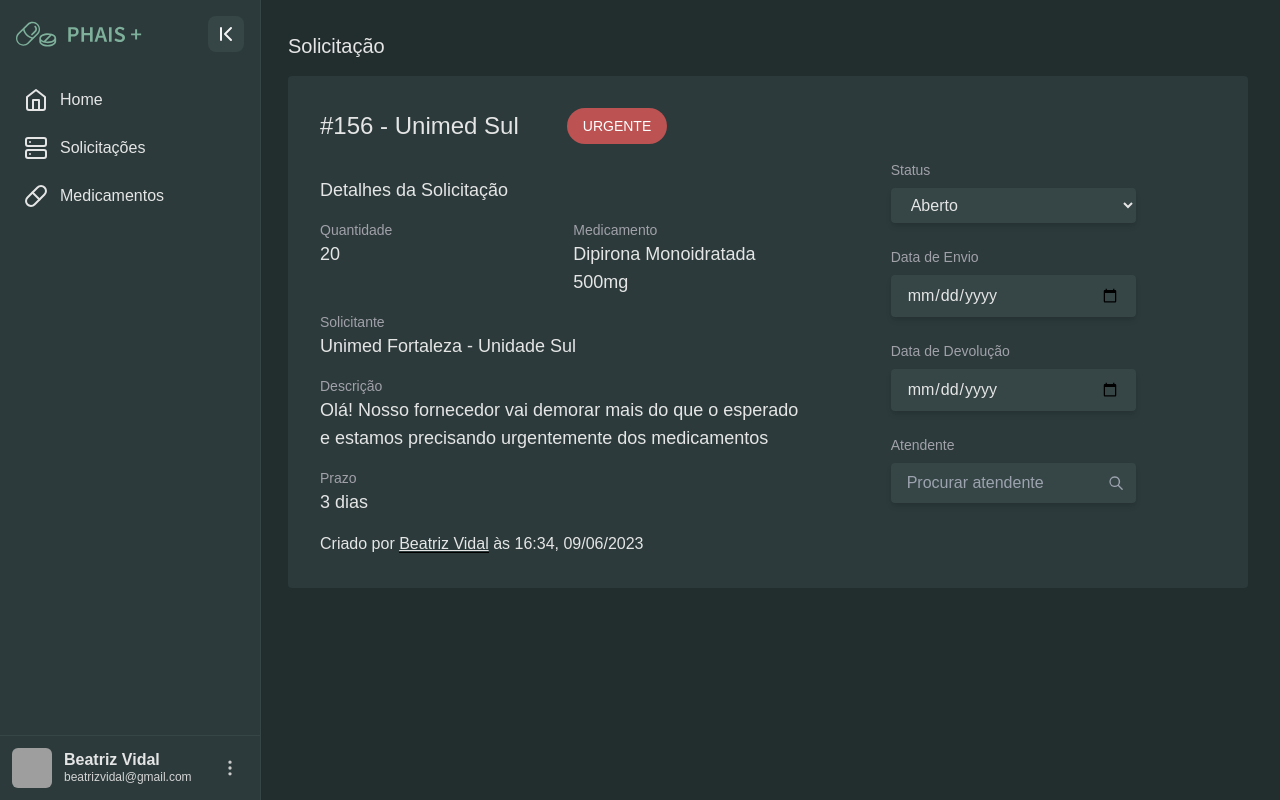
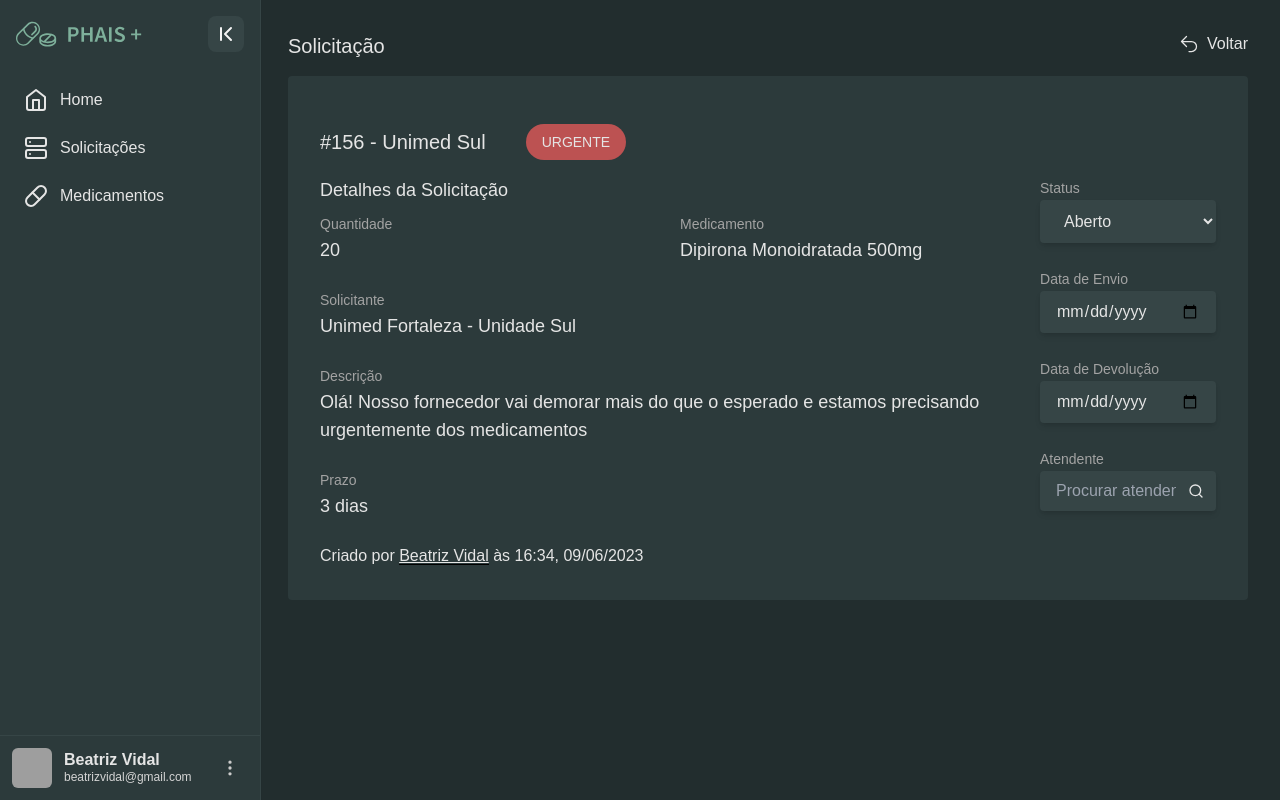
Before and after one commit to yagowb/phais-plus, a React (Vite) app in the folder client/: page /solicitacao-individual in a window 1280 px wide. Built offline with nearby package versions, Linux system fonts and the light colour scheme; grey boxes are pictures that could not be loaded.

Commit message:
:recycle: refactor: Refatorar tela de listagem de solicitações de troca de medicamento

```diff
--- a/client/src/components/Urgency/index.jsx
+++ b/client/src/components/Urgency/index.jsx
@@ -1,4 +1,3 @@
-
 const Urgency = ({ urgency }) => {
   const urgencyColors = {
     baixa: "bg-urgencyColor-green",
@@ -9,7 +8,9 @@
   const badgeColor = urgencyColors[urgency];
 
   return (
-    <span className={`inline-block py-2 px-4 rounded-full text-sm uppercase text-white ${badgeColor}`}>
+    <span
+      className={`inline-block py-2 px-4 rounded-full text-sm uppercase text-neutral-200 ${badgeColor}`}
+    >
       {urgency}
     </span>
   );
--- a/client/src/pages/SolicitacaoIndividual/index.jsx
+++ b/client/src/pages/SolicitacaoIndividual/index.jsx
@@ -1,100 +1,112 @@
+import { Search } from "lucide-react";
+
 import { detalhesSolicitacoes } from "../../mocks/detalhesSolicitacoes";
 import BaseLayout from "./../../components/BaseLayout";
+import { Back } from "../../components/Back";
 import Urgency from "../../components/Urgency";
-
-
 
 function SolicitacaoIndividual() {
   return (
     <BaseLayout pageName="Solicitação" backPath="/solicitacoes" style="p-8">
-      <div className="w-full flex items-center gap-4">
-        <p className="text-2xl mr-8">{detalhesSolicitacoes.cod + " - " + detalhesSolicitacoes.nome}</p>
-        <Urgency urgency={'urgente'} />
+      <Back to="/solicitacoes" position="right" />
+
+      <div className="w-full flex items-center gap-10 mb-3">
+        <p className="text-neutral-200 text-xl">
+          {detalhesSolicitacoes.cod + " - " + detalhesSolicitacoes.nome}
+        </p>
+        <Urgency urgency={"urgente"} />
       </div>
-      <div className="flex justify-between">
+      <div className="flex gap-4 justify-between">
+        <div className="w-4/5">
+          <h1 className="text-neutral-200 text-lg mb-2">
+            Detalhes da Solicitação
+          </h1>
 
-        <div className="w-4/5">
-
-          <div className="mt-4">
-            <p className="text-lg">Detalhes da Solicitação</p>
+          <div className="flex flex-col gap-6 mb-6">
+            <div className="grid grid-cols-1 sm:grid-cols-2 gap-4">
+              <div>
+                <label className="text-neutral-400 text-sm">Quantidade</label>
+                <p className="text-neutral-200 text-lg">
+                  {detalhesSolicitacoes.quantidade}
+                </p>
               </div>
-          <div className="grid grid-cols-1 sm:grid-cols-2 gap-4 mt-4">
-            <div className="flex flex-col">
-              <p className="text-neutral-main text-sm">Quantidade</p>
-              <p className="text-lg">{detalhesSolicitacoes.quantidade}</p>
-            </div>
-            <div className="flex flex-col">
-              <p className="text-neutral-main text-sm">Medicamento</p>
-              <p className="text-lg">{detalhesSolicitacoes.medicamento}</p>
+              <div>
+                <label className="text-neutral-400 text-sm">Medicamento</label>
+                <p className="text-neutral-200 text-lg">
+                  {detalhesSolicitacoes.medicamento}
+                </p>
               </div>
             </div>
 
-          <div className="mt-4">
-            <p className="text-neutral-main text-sm">Solicitante</p>
-            <p className="text-lg">{detalhesSolicitacoes.solicitante}</p>
+            <div>
+              <label className="text-neutral-400 text-sm">Solicitante</label>
+              <p className="text-neutral-200 text-lg">
+                {detalhesSolicitacoes.solicitante}
+              </p>
             </div>
 
-          <div className="mt-4">
-            <p className="text-neutral-main text-sm">Descrição</p>
-            <p className="text-lg">{detalhesSolicitacoes.descricao}</p>
+            <div>
+              <label className="text-neutral-400 text-sm">Descrição</label>
+              <p className="text-neutral-200 text-lg">
+                {detalhesSolicitacoes.descricao}
+              </p>
             </div>
 
-          <div className="mt-4">
-            <p className="text-neutral-main text-sm">Prazo</p>
-            <p className="text-lg">{detalhesSolicitacoes.prazo}</p>
+            <div>
+              <label className="text-neutral-400 text-sm">Prazo</label>
+              <p className="text-neutral-200 text-lg">
+                {detalhesSolicitacoes.prazo}
+              </p>
+            </div>
           </div>
 
-          <div className="mt-4">
           <p className="text-base">
-              Criado por{' '}
-              <u className="border-b border-black">Beatriz Vidal</u>
-              {' '}às {detalhesSolicitacoes.criadoData}
+            Criado por <u className="border-b border-black">Beatriz Vidal</u> às{" "}
+            {detalhesSolicitacoes.criadoData}
           </p>
-
-
+        </div>
+        <div className="w-1/5 flex flex-col gap-6">
+          <div>
+            <label className="text-neutral-400 text-sm">Status</label>
+            <select className="text-neutral-200 max-w-xs shadow-md cursor-pointer bg-bg-layer w-full px-5 py-3 rounded">
+              <option className="text-neutral-200 bg-bg-main" value="aberto">
+                Aberto
+              </option>
+              <option className="text-neutral-200 bg-bg-main" value="fechado">
+                Fechado
+              </option>
+            </select>
           </div>
 
-
-
-        </div>
-        <div className="w-2/5 ml-20 mr-20">
-          {/* Novo conteúdo, agora posicionado à direita */}
-          <div className="text-neutral-main text-sm">Status</div>
-          {/* ... (conteúdo relacionado ao status) ... */}
-          <select className="shadow-md inputLabel cursor-pointer mt-2 bg-bg-layer w-full px-4 py-2 rounded">
-            <option className="bg-bg-main text-grays-disabled" value="aberto">Aberto</option>
-            <option className="bg-bg-main text-grays-disabled" value="fechado">Fechado</option>
-          </select>
-
-          <div className="text-neutral-main text-sm mt-6">Data de Envio</div>
+          <div>
+            <label className="text-neutral-400 text-sm">Data de Envio</label>
             <input
               type="date"
-            className="shadow-md inputLabel cursor-pointer mt-2 bg-bg-layer w-full mt-2 rounded px-4 py-2"
+              className="text-neutral-200 shadow-md cursor-pointer bg-bg-layer w-full rounded px-4 py-2"
             />
-          <div className="text-neutral-main text-sm mt-6">Data de Devolução</div>
+          </div>
+
+          <div>
+            <label className="text-neutral-400 text-sm">
+              Data de Devolução
+            </label>
             <input
               type="date"
-            className="shadow-md inputLabel cursor-pointer mt-2 bg-bg-layer w-full mt-2 rounded px-4 py-2"
+              className="text-neutral-200 shadow-md cursor-pointer bg-bg-layer w-full rounded px-4 py-2"
             />
+          </div>
 
-          <div className="text-neutral-main text-sm mt-6 mb-2">Atendente</div>
+          <div>
+            <label className="text-neutral-400 text-sm">Atendente</label>
             <div className="relative">
               <input
                 type="text"
                 placeholder="Procurar atendente"
-              className="shadow-md bg-bg-layer rounded px-4 py-2 w-full"
+                className="shadow-md bg-bg-layer rounded ps-4 pe-10 py-2 w-full"
               />
-            <svg
-              className="absolute bg-bg-layer top-3 right-3 h-4 w-4 fill-current text-gray-400"
-              viewBox="0 0 24 24"
-            >
-              {/* Ícone de busca */}
-              <path
-                d="M10 2a8 8 0 0 1 6.32 13.06l5.61 5.63a1 1 0 0 1-1.42 1.41l-5.61-5.63A8 8 0 1 1 10 2zm0 2a6 6 0 1 0 0 12 6 6 0 0 0 0-12z"
-              />
-            </svg>
+              <Search className="h-4 w-4 aspect-square absolute right-3 top-3" />
             </div>
-
+          </div>
         </div>
       </div>
     </BaseLayout>
```
Lines whose indentation alone changed are shown as unchanged.
